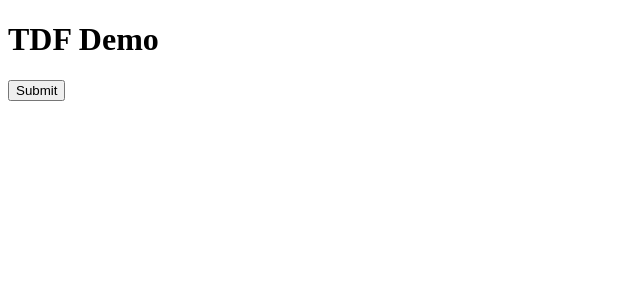
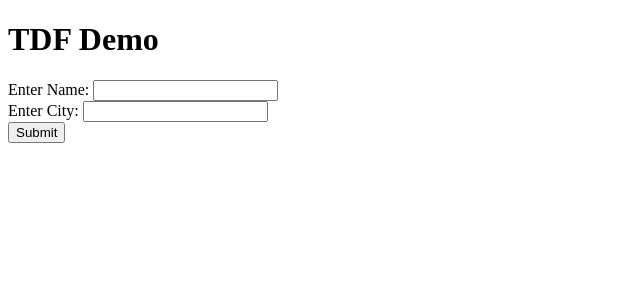
Before and after one commit to jackofalltradesprogrammer/AngularBootCamp, an Angular app: page / in a window 1280 px wide. Shown: the top 300 px of the page, without its empty margins (0-640 px from the left). Built offline with nearby package versions, Linux system fonts and the light colour scheme.

Commit message:
D7 - Passing data from Template Driven Form to the Component

```diff
--- a/src/app/app.component.html
+++ b/src/app/app.component.html
@@ -3,7 +3,11 @@
 
   <!-- <app-person-list></app-person-list> -->
   <!-- <app-parent></app-parent> -->
-  <form (ngSubmit)='onSubmit()'>
+
+  <form #form1 (ngSubmit)='onSubmit(form1)'>
+    Enter Name: <input type="text" name="name" > <br>
+    Enter City: <input type="text" name="city" > <br>
     <input type="submit" >
+  </form>
 
-  </form> <br> {{msg}}
+  <br> {{msg1}} <br> {{msg2}}
--- a/src/app/app.component.ts
+++ b/src/app/app.component.ts
@@ -7,9 +7,11 @@ import { Component } from '@angular/core';
   styleUrls: ['./app.component.css']
 })
 export class AppComponent {
-  msg:string='';
-  onSubmit=function(){
-    this.msg = "Form Submitted Successfully";
+  msg1:string='';
+  msg2:string='';
+  onSubmit=function(obj){
+    this.msg1 = 'Name is ' +obj.name.value;
+    this.msg2= 'City is ' + obj.city.value;
   }
 
 }
```
